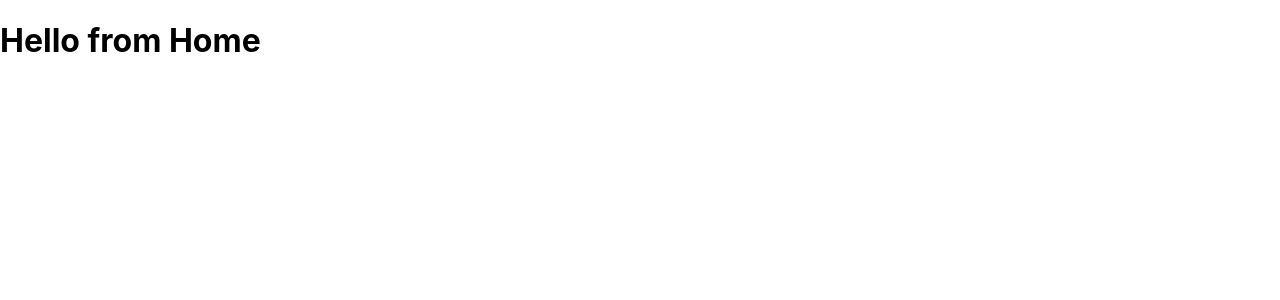
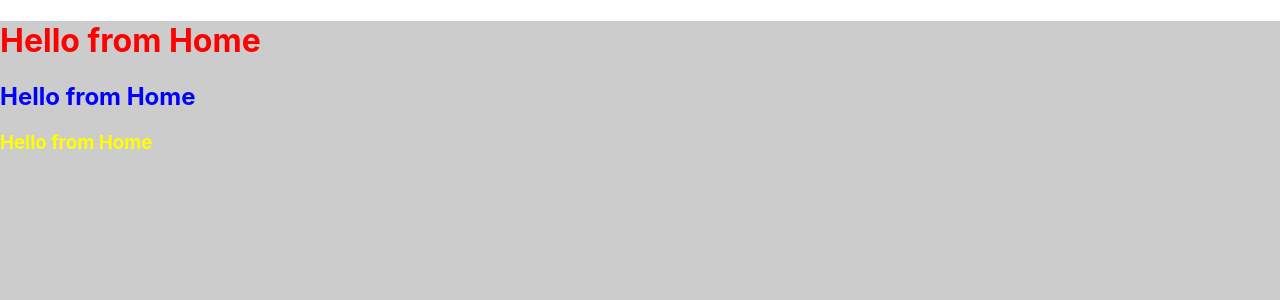
Before and after one commit to Shivansh-Appinventiv/ReactTraining, a React (Create React App) app: page / in a window 1280 px wide. Shown: the top 300 px of the page. Built offline with nearby package versions, Linux system fonts and the light colour scheme.

Commit message:
added css file for home styling

```diff
--- /dev/null
+++ b/src/modules/home/index.css
@@ -0,0 +1,17 @@
+.homeContainer{
+    height: 100vh;
+    width: 100vw;
+    background-color: #ccc;
+}
+
+.homeContainer h3{
+    color: yellow;
+}
+
+.h1tag{
+    color: red;
+}
+
+#h2tag{
+    color: blue;
+}
--- a/src/modules/home/index.js
+++ b/src/modules/home/index.js
@@ -1,11 +1,14 @@
 import React, { Component } from 'react';
+import "./index.css";
 
 class Home extends Component {
     render(){
         return (
-            <div>
-                <h1>{"Hello from Home"}</h1>
-            </div>
+          <div className={"homeContainer"}>
+            <h1 className={"h1tag"}>{"Hello from Home"}</h1>
+            <h2 id={"h2tag"}>{"Hello from Home"}</h2>
+            <h3>{"Hello from Home"}</h3>
+          </div>
         );
     }
 }
```
Also changed, not shown: src/App.js (+5 -6 lines).
